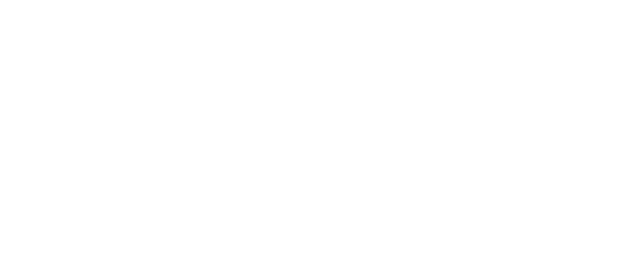
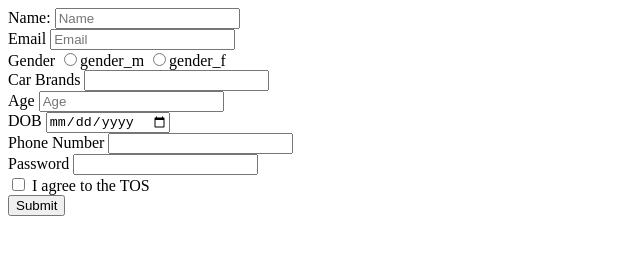
Before and after one commit to acciojob/signup-form-car-navysai1419, a website: page main.html in a window 1280 px wide. Shown: the whole page, without its empty margins (0-640 px from the left). Drawn offline with Linux system fonts and the light colour scheme.

Commit message:
created a submission

```diff
--- a/main.html
+++ b/main.html
@@ -7,6 +7,46 @@
 </head>
 
 <body>
+	<form method="post" action="submit_feedback.php">
+	 <div>
+	 <label for="name">Name:</label>
+	<input type="text" id="name"  placeholder="Name" minlength="3", maxlength="50", required>
+	 </div>
+		<div>
+			<lable for="email">Email</lable>
+	<input type="email" id="portfolio" placeholder="Email" required>
+	 </div>
+		<div>
+			<lable for="gender">Gender</lable>
+	<input type="radio" id="gender_m" required>gender_m
+		<input type="radio" id="gender_f" required>gender_f
+	 </div>
+		<div><lable for="cars">Car Brands</lable>
+	<input type="select" id="cars"required>
+	 </div>
+		<div><lable for="age">Age</lable>
+	<input type="Number" id="age" placeholder="Age"required>
+	 </div>
+		</div>
+		<div><lable for="dob">DOB</lable>
+	<input type="date" id="dob"required>
+	 </div>
+		</div>
+		<div><lable for="tel">Phone Number</lable>
+	<input type="tel" id="tel">
+	 </div>
+		<div><lable for="password">Password</lable>
+	<input type="password" id="password"required>
+	 </div>
+		</div>
+		<div>
+	<input type="checkbox" id="tos"required>
+			<lable for="tos">I agree to the TOS</lable>
+	 </div>
+		<div><button type="submit">Submit</button>
+	 </div>
+	</form>
+
 	<!-- the entire body must be written by student -->
     <script type="text/javascript" src="./script.js">
 </script>
```
